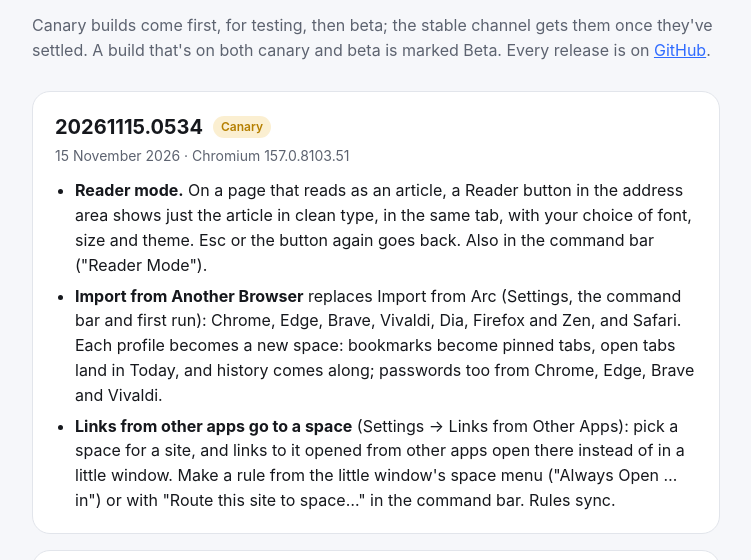
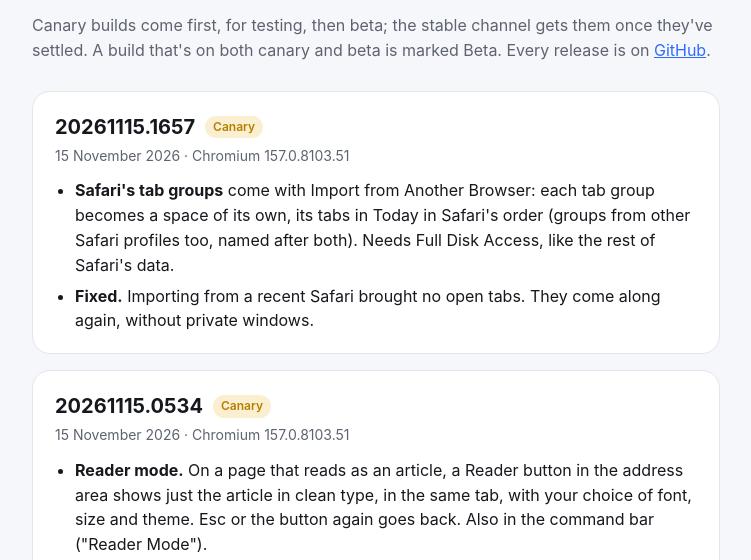
Before and after one commit to Compass-Browser/Compass, a plain HTML site: page website/changelog/mac.html in a window 1280 px wide. Shown: the part 174-734 px from the top of the page, without its empty margins (264-1015 px from the left). Drawn offline with Linux system fonts and the light colour scheme.

Commit message:
Website: changelogs for Mac 20261115.1657, Windows 20261115.1718 and Linux 20261115.1705
Co-Authored-By: Claude Opus 5.5 <noreply@anthropic.com>
Claude-Session: https://claude.ai/code/session_01VJ5kyC7mpPXdVD9KwLiPWP

```diff
--- a/website/changelog/mac.html
+++ b/website/changelog/mac.html
@@ -15,6 +15,15 @@
 <h1>What's new on Mac</h1>
 <nav class="platforms"><a aria-current="page" href="/changelog/mac">Mac</a><a href="/changelog/windows">Windows</a><a href="/changelog/linux">Linux</a><a href="/changelog/ios">iPhone and iPad</a></nav>
 <p class="intro">Canary builds come first, for testing, then beta; the stable channel gets them once they've settled. A build that's on both canary and beta is marked Beta. Every release is on <a href="https://github.com/Compass-Browser/Compass/releases">GitHub</a>.</p>
+
+<article>
+<h2>20261115.1657 <span class="badge canary">Canary</span></h2>
+<p class="meta">15 November 2026 · Chromium 157.0.8103.51</p>
+<ul>
+  <li><strong>Safari's tab groups</strong> come with Import from Another Browser: each tab group becomes a space of its own, its tabs in Today in Safari's order (groups from other Safari profiles too, named after both). Needs Full Disk Access, like the rest of Safari's data.</li>
+  <li><strong>Fixed.</strong> Importing from a recent Safari brought no open tabs. They come along again, without private windows.</li>
+</ul>
+</article>
 
 <article>
 <h2>20261115.0534 <span class="badge canary">Canary</span></h2>
```
Also changed, not shown: website/changelog/linux.html (+8 -0 lines), website/changelog/windows.html (+8 -0 lines).
